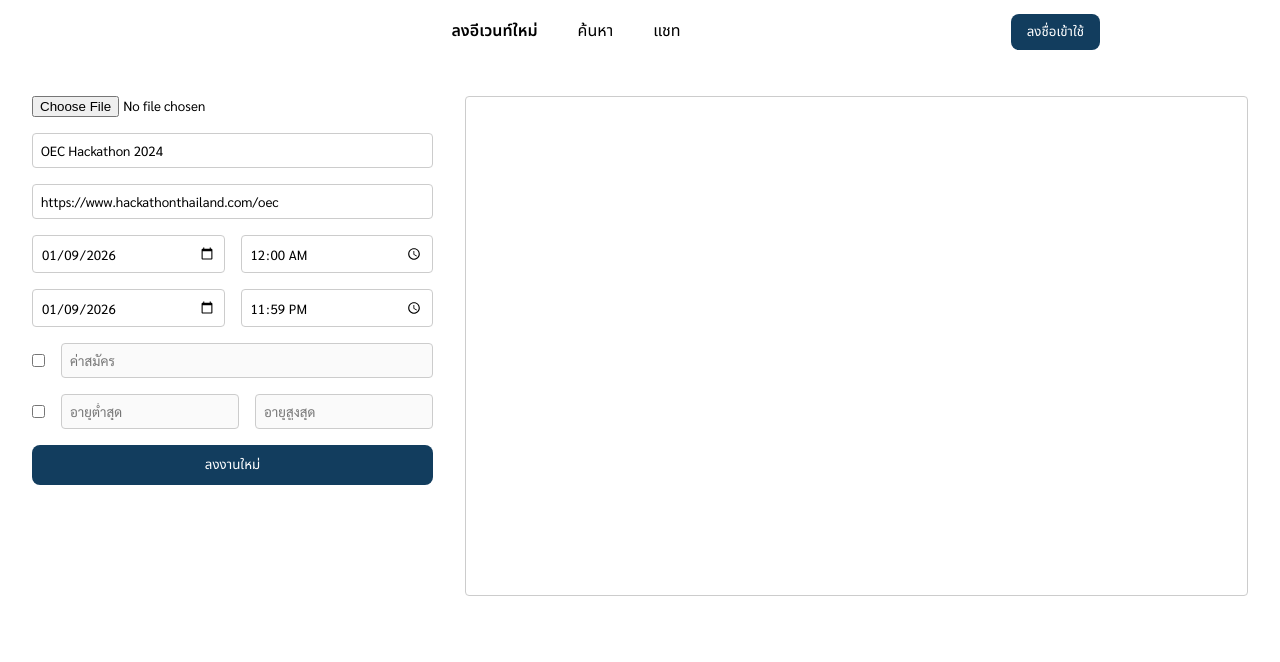
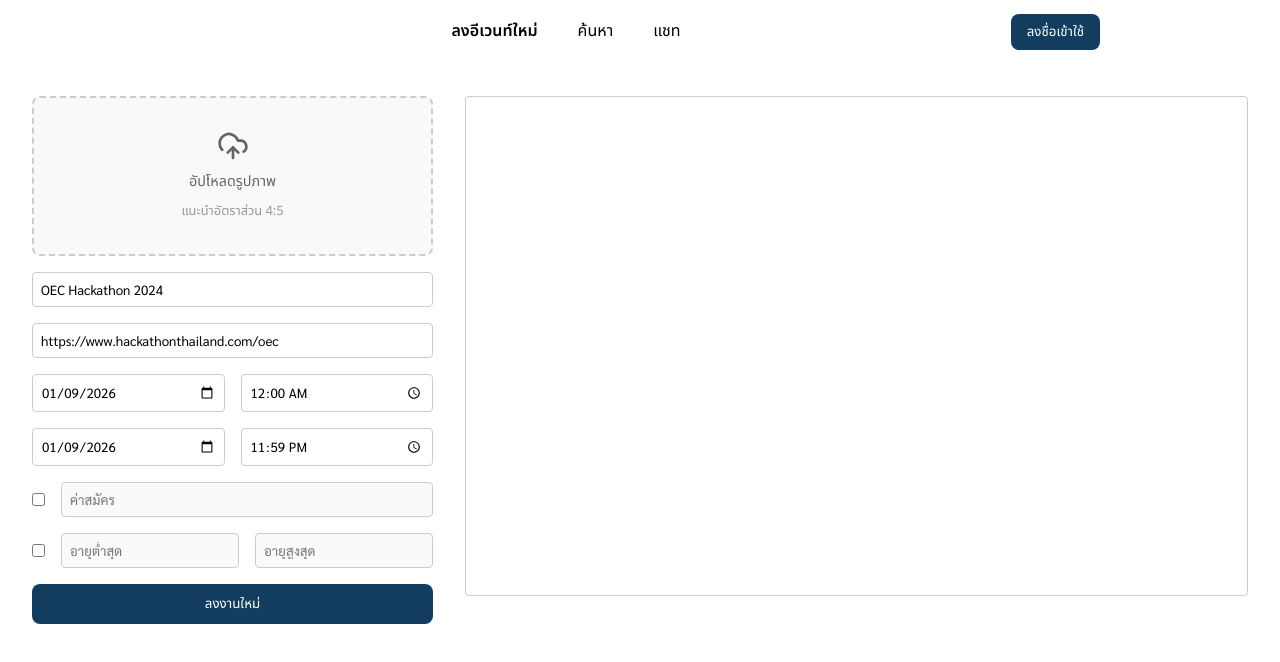
Before and after one commit to PatatoBit/HaTeam, a SvelteKit app: page /create in a window 1280 px wide. Shown: the top 662 px of the page. Built offline with nearby package versions, Linux system fonts and the light colour scheme; no server answers.

Commit message:
file upload preview

```diff
--- a/src/routes/create/+page.svelte
+++ b/src/routes/create/+page.svelte
@@ -1,4 +1,4 @@
-<script>
+<script lang="ts">
 	import { supabase } from '$lib/supabaseClient';
 
 	let fee_enabled = false;
@@ -15,6 +15,43 @@
 		fee: null,
 		min_age: null,
 		max_age: null
+	};
+
+	let previewUrl: string | null = null;
+	let isDragging = false;
+
+	const handleFiles = (files: FileList | any[]) => {
+		if (files && files.length > 0) {
+			const file = files[0];
+			if (file.type.startsWith('image/')) {
+				previewUrl = URL.createObjectURL(file);
+			}
+		}
+	};
+
+	const onDrop = (e: DragEvent) => {
+		e.preventDefault();
+		isDragging = false;
+		if (e.dataTransfer && e.dataTransfer.files) {
+			handleFiles(Array.from(e.dataTransfer.files));
+		}
+	};
+
+	const onDragOver = (e: DragEvent) => {
+		e.preventDefault();
+		isDragging = true;
+	};
+
+	const onDragLeave = (e: DragEvent) => {
+		e.preventDefault();
+		isDragging = false;
+	};
+
+	const onPaste = (e: ClipboardEvent) => {
+		if (e.clipboardData && e.clipboardData.files.length > 0) {
+			e.preventDefault();
+			handleFiles(Array.from(e.clipboardData.files));
+		}
 	};
 
 	const handleSubmit = () => {
@@ -38,10 +75,37 @@
 	};
 </script>
 
+<svelte:window onpaste={onPaste} />
+
 <main class="create-event-page">
 	<div class="inputs">
 		<div class="input-section">
-			<input type="file" bind:value={userInput.image_url} />
+			<label
+				class="file-upload"
+				class:dragging={isDragging}
+				ondrop={onDrop}
+				ondragover={onDragOver}
+				ondragleave={onDragLeave}
+			>
+				<input
+					type="file"
+					hidden
+					accept="image/*"
+					onchange={(e) =>
+						e.target instanceof HTMLInputElement && e.target.files && handleFiles(e.target.files)}
+				/>
+				{#if previewUrl}
+					<div class="upload-preview">
+						<img src={previewUrl} alt="Preview" />
+					</div>
+				{:else}
+					<div class="upload-content">
+						<img src="/icons/cloud-upload.svg" alt="Upload" class="upload-icon" />
+						<span>อัปโหลดรูปภาพ</span>
+						<span class="recommendation">แนะนำอัตราส่วน 4:5</span>
+					</div>
+				{/if}
+			</label>
 		</div>
 
 		<div class="input-section">
@@ -148,4 +212,58 @@
 	.submit-btn {
 		width: 100%;
 	}
+
+	.file-upload {
+		flex: 1;
+		cursor: pointer;
+		border: 2px dashed #ccc;
+		border-radius: 0.5rem;
+		padding: 2rem;
+		display: flex;
+		justify-content: center;
+		align-items: center;
+		transition: border-color 0.2s;
+		background-color: #f9f9f9;
+
+		&:hover,
+		&.dragging {
+			border-color: #666;
+			background-color: #f0f0f0;
+		}
+	}
+
+	.upload-content {
+		display: flex;
+		flex-direction: column;
+		align-items: center;
+		gap: 0.5rem;
+		color: #666;
+		font-size: 0.9rem;
+	}
+
+	.recommendation {
+		font-size: 0.8rem;
+		color: #999;
+	}
+
+	.upload-preview {
+		width: 100%;
+		height: 100%;
+		display: flex;
+		justify-content: center;
+		overflow: hidden;
+
+		img {
+			width: 100%;
+			height: 100%;
+			object-fit: contain;
+			max-height: 300px;
+		}
+	}
+
+	.upload-icon {
+		width: 32px;
+		height: 32px;
+		opacity: 0.6;
+	}
 </style>
```
Also changed, not shown: static/icons/cloud-upload.svg (added).
